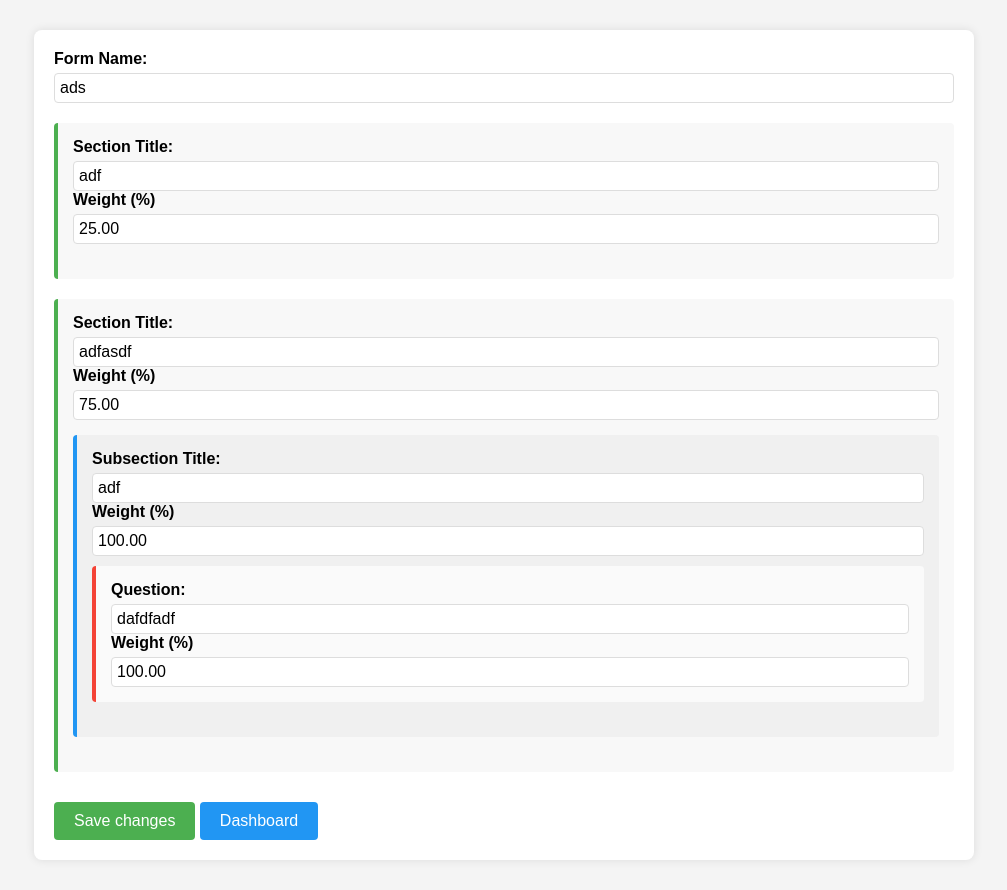
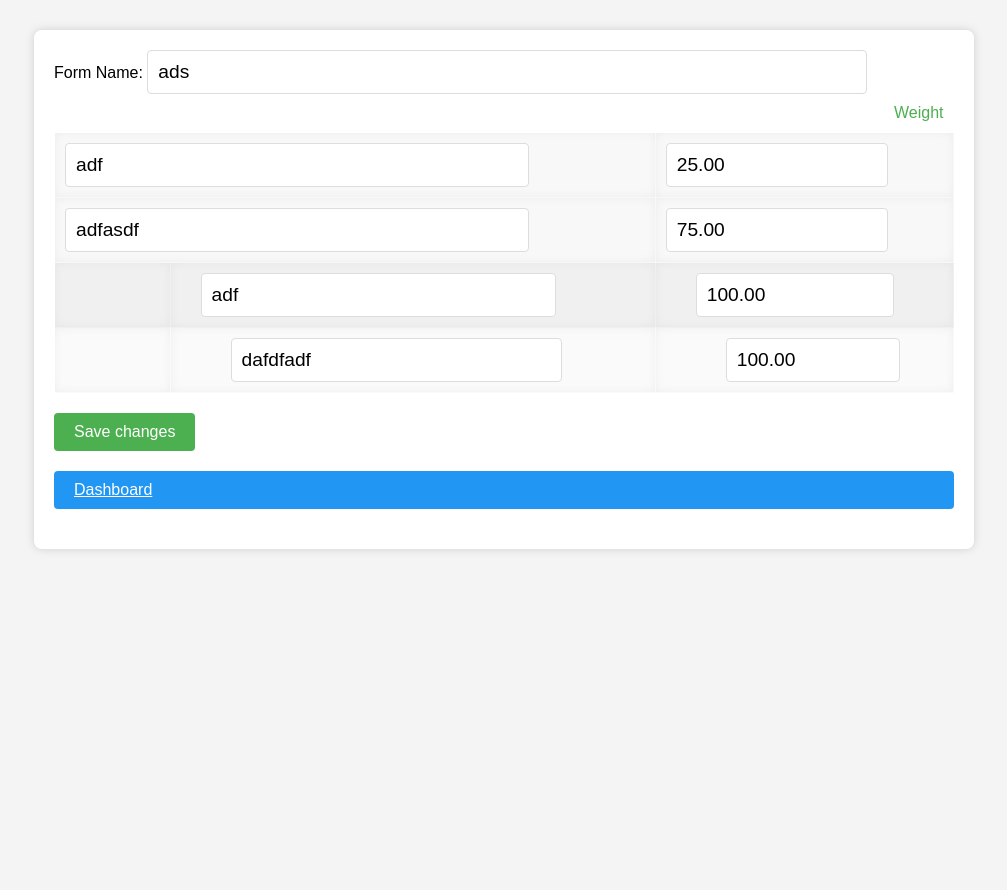
Before and after one commit to smperumalla/POCTOOL, a Django app: page /form_edit/19/ in a window 1280 px wide. Shown: the whole page, without its empty margins (136-1143 px from the left). After the commit the page ends 551 px from the top, so only its background shows below. Run offline with Django 4.2, Linux system fonts and the light colour scheme; data comes from the database, SQL or seed files in the repository; both versions use the stored data as it was after the commit.

Commit message:
weighted scoring + ui fix + export fix + visualization setup

```diff
--- a/POCScoring/formproject/formapp/static/formapp/form_edit.css
+++ b/POCScoring/formproject/formapp/static/formapp/form_edit.css
@@ -11,51 +11,73 @@ form {
     padding: 20px;
     background-color: white;
     border-radius: 8px;
-    box-shadow: 0 0 10px rgba(0, 0, 0, 0.1);
+    box-shadow: 0 0 10px rgba(0, 0, 0, 0.15);
 }
 
-div {
-    margin-bottom: 20px;
+table {
+    width: 100%;
+    border-collapse: collapse;
 }
 
-label {
-    display: block;
-    margin-bottom: 5px;
-    font-weight: bold;
+th {
+    text-align: right;
+    padding: 10px;
+    color: #4CAF50;
+    font-weight: normal;
 }
 
-input {
-    width: 100%;
-    padding: 5px;
+td {
+    padding: 10px;
+    border: 1px solid transparent;
+    transition: background-color 0.3s ease;
+}
+
+.section td {
+    background-color: #f8f8f8;
+    box-shadow: 0 0 10px rgba(0, 0, 0, 0.05) inset;
+}
+
+.section:hover td {
+    background-color: #e7e7e7;
+}
+
+.subsection td {
+    background-color: #f0f0f0;
+    padding-left: 40px; /* Increased padding */
+    box-shadow: 0 0 10px rgba(0, 0, 0, 0.05) inset;
+}
+
+.subsection:hover td {
+    background-color: #e0e0e0;
+}
+
+.question td {
+    background-color: #fafafa;
+    padding-left: 70px; /* Increased padding */
+    box-shadow: 0 0 10px rgba(0, 0, 0, 0.05) inset;
+}
+
+.question:hover td {
+    background-color: #f0f0f0;
+}
+
+input[type="text"], input[type="number"] {
+    width: 80%;
+    padding: 10px; /* Increased padding */
     border: 1px solid #ddd;
     border-radius: 4px;
-    font-size: 1em;
+    font-size: 1.2em; /* Increased font size */
+    transition: box-shadow 0.3s ease;
+    box-sizing: border-box; /* Added for full width */
 }
 
-.section {
-    border-left: 4px solid #4CAF50;
-    background-color: #f8f8f8;
-    padding: 15px;
-    border-radius: 4px;
+input[type="text"]:hover, input[type="text"]:focus, input[type="number"]:hover, input[type="number"]:focus {
+    box-shadow: 0 0 10px rgba(0, 0, 0, 0.15);
 }
 
-.subsection {
-    border-left: 4px solid #2196F3;
-    background-color: #f0f0f0;
-    margin-top: 15px;
-    padding: 15px;
-    border-radius: 4px;
-}
-
-.question {
-    border-left: 4px solid #f44336;
-    background-color: #fafafa;
-    margin-top: 10px;
-    padding: 15px;
-    border-radius: 4px;
-}
-
-button[type="submit"] {
+button[type="submit"], .btn-dashboard {
+    display: block;
+    margin: 20px 0;
     background-color: #4CAF50;
     color: white;
     padding: 10px 20px;
@@ -63,25 +85,17 @@ button[type="submit"] {
     border-radius: 4px;
     cursor: pointer;
     font-size: 1em;
+    transition: background-color 0.3s ease;
 }
 
-button[type="submit"]:hover {
+button[type="submit"]:hover, .btn-dashboard:hover {
     background-color: #45a049;
 }
 
 .btn-dashboard {
-    display: inline-block;
-    background-color: #2196F3; /* Adjust color to match your theme */
-    color: white;
-    padding: 10px 20px;
-    text-decoration: none;
-    border: none;
-    border-radius: 4px;
-    cursor: pointer;
-    font-size: 1em;
-    margin-top: 10px;
+    background-color: #2196F3;
 }
 
 .btn-dashboard:hover {
-    background-color: #1976D2; /* Adjust color for hover state */
+    background-color: #1976D2;
 }
--- a/POCScoring/formproject/formapp/templates/formapp/form_edit.html
+++ b/POCScoring/formproject/formapp/templates/formapp/form_edit.html
@@ -3,49 +3,42 @@
 {% block content %}
     <form method="POST">
         {% csrf_token %}
-        <div>
+        <div class="form-group">
             <label for="form_name">Form Name:</label>
-            <input id="form_name" type="text" name="form_name" value="{{ form.title }}">
+            <input id="form_name" type="text" name="form_name" value="{{ form.title }}" class="form-control">
         </div>
 
-        <div id="sections">
+        <table id="sections" class="table table-striped">
+            <tr>
+                <th colspan="2"></th>
+                <th>Weight</th>
+            </tr>
             {% for section in sections %}
-                <div class="section">
-                    <label for="section_{{ section.id }}">Section Title:</label>
-                    <input id="section_{{ section.id }}" type="text" name="section_{{ section.id }}" value="{{ section.title }}">
+                <tr class="section">
+                    <td colspan="2"><input id="section_{{ section.id }}" type="text" name="section_{{ section.id }}" value="{{ section.title }}" class="form-control"></td>
+                    <td><input id="section_weight_{{ section.id }}" type="number" step="0.01" min="0" max="100" name="section_weight_{{ section.id }}" value="{{ section.weight }}" class="form-control"></td>
+                </tr>
 
-                    <label for="section_weight_{{ section.id }}">Weight (%)</label>
-                    <input id="section_weight_{{ section.id }}" type="number" step="0.01" min="0" max="100" name="section_weight_{{ section.id }}" value="{{ section.weight }}">
+                {% for subsection in section.subsection_set.all %}
+                    <tr class="subsection">
+                        <td></td>
+                        <td style="padding-left: 30px;"><input id="subsection_{{ subsection.id }}" type="text" name="subsection_{{ subsection.id }}" value="{{ subsection.title }}" class="form-control"></td>
+                        <td><input id="subsection_weight_{{ subsection.id }}" type="number" step="0.01" min="0" max="100" name="subsection_weight_{{ subsection.id }}" value="{{ subsection.weight }}" class="form-control"></td>
+                    </tr>
 
-                    <div class="subsections">
-                        {% for subsection in section.subsection_set.all %}
-                            <div class="subsection">
-                                <label for="subsection_{{ subsection.id }}">Subsection Title:</label>
-                                <input id="subsection_{{ subsection.id }}" type="text" name="subsection_{{ subsection.id }}" value="{{ subsection.title }}">
+                    {% for question in subsection.question_set.all %}
+                        <tr class="question">
+                            <td></td>
+                            <td style="padding-left: 60px;"><input id="question_{{ question.id }}" type="text" name="question_{{ question.id }}" value="{{ question.text }}" class="form-control"></td>
+                            <td><input id="question_weight_{{ question.id }}" type="number" step="0.01" min="0" max="100" name="question_weight_{{ question.id }}" value="{{ question.weight }}" class="form-control"></td>
+                        </tr>
+                    {% endfor %}
+                {% endfor %}
+            {% endfor %}
+        </table>
 
-                                <label for="subsection_weight_{{ subsection.id }}">Weight (%)</label>
-                                <input id="subsection_weight_{{ subsection.id }}" type="number" step="0.01" min="0" max="100" name="subsection_weight_{{ subsection.id }}" value="{{ subsection.weight }}">
-
-                                <div class="questions">
-                                    {% for question in subsection.question_set.all %}
-                                        <div class="question">
-                                            <label for="question_{{ question.id }}">Question:</label>
-                                            <input id="question_{{ question.id }}" type="text" name="question_{{ question.id }}" value="{{ question.text }}">
-
-                                            <label for="question_weight_{{ question.id }}">Weight (%)</label>
-                                            <input id="question_weight_{{ question.id }}" type="number" step="0.01" min="0" max="100" name="question_weight_{{ question.id }}" value="{{ question.weight }}">
-                                        </div>
-                                    {% endfor %}
-                                </div>
-                            </div>
-                        {% endfor %}
-                    </div>
-                </div>
-            {% endfor %}
-        </div>
-
-        <button type="submit">Save changes</button>
-        <a href="{% url 'admin_dashboard' %}" role="button" class="btn btn-dashboard">Dashboard</a>
+        <button type="submit" class="btn btn-primary">Save changes</button>
+        <a href="{% url 'admin_dashboard' %}" role="button" class="btn btn-dashboard btn-secondary">Dashboard</a>
     </form>
 {% endblock %}
 {% block javascript %}
--- a/POCScoring/formproject/formapp/views.py
+++ b/POCScoring/formproject/formapp/views.py
@@ -6,6 +6,7 @@ from django.contrib.auth.models import User
 from django.core.exceptions import ValidationError
 from django.http import JsonResponse
 from django.views.decorators.csrf import csrf_exempt
+from django.contrib import messages
 from django.views.decorators.http import require_POST
 from django.http import JsonResponse
 import json
@@ -604,14 +605,6 @@ def import_form_from_excel(request, form_id=None):
 
 
 
-import logging
-from decimal import Decimal
-from django.shortcuts import get_object_or_404, render
-from django.contrib import messages
-from .models import Form, Section, Subsection, Question
-
-logger = logging.getLogger(__name__)  # get a logger for this module
-
 def form_edit(request, form_id):
     form = get_object_or_404(Form, id=form_id)
 
@@ -620,38 +613,53 @@ def form_edit(request, form_id):
             form.title = request.POST.get('form_name', form.title)
             form.save()
 
+            # Print all POST items
+            for key, value in request.POST.items():
+                print(f'POST item: {key} = {value}')
+
             # update existing sections, subsections, questions and weights
             for key, value in request.POST.items():
+                parts = key.split('_')
                 if key.startswith('section_') and not key.startswith('new_section_'):
-                    id = key.split('_')[1]
-                    section = get_object_or_404(Section, id=id, form=form)
-                    section.title = value
-                    weight = Decimal(request.POST.get('section_weight_' + id, section.weight))
-                    logger.info(f'Updating section {id} weight: {weight}')
-                    section.weight = weight
-                    section.save()
+                    id = parts[1] if len(parts) == 2 else "_".join(parts[1:])
+                    if id.isnumeric():
+                        section = get_object_or_404(Section, id=id, form=form)
+                        section.title = value
+                        weight_key = f'section_weight_{id}'
+                        if weight_key in request.POST:
+                            weight = Decimal(request.POST.get(weight_key, section.weight))
+                            print(f'Updating section {id} weight: {weight}')
+                            section.weight = weight
+                            section.save()
                 elif key.startswith('subsection_') and not key.startswith('new_subsection_'):
-                    id = key.split('_')[1]
-                    subsection = get_object_or_404(Subsection, id=id, section__form=form)
-                    subsection.title = value
-                    weight = Decimal(request.POST.get('subsection_weight_' + id, subsection.weight))
-                    logger.info(f'Updating subsection {id} weight: {weight}')
-                    subsection.weight = weight
-                    subsection.save()
+                    id = parts[1] if len(parts) == 2 else "_".join(parts[1:])
+                    if id.isnumeric():
+                        subsection = get_object_or_404(Subsection, id=id, section__form=form)
+                        subsection.title = value
+                        weight_key = f'subsection_weight_{id}'
+                        if weight_key in request.POST:
+                            weight = Decimal(request.POST.get(weight_key, subsection.weight))
+                            print(f'Updating subsection {id} weight: {weight}')
+                            subsection.weight = weight
+                            subsection.save()
                 elif key.startswith('question_') and not key.startswith('new_question_'):
-                    id = key.split('_')[1]
-                    question = get_object_or_404(Question, id=id, subsection__section__form=form)
-                    question.text = value
-                    weight = Decimal(request.POST.get('question_weight_' + id, question.weight))
-                    logger.info(f'Updating question {id} weight: {weight}')
-                    question.weight = weight
-                    question.save()
+                    id = parts[1] if len(parts) == 2 else "_".join(parts[1:])
+                    if id.isnumeric():
+                        question = get_object_or_404(Question, id=id, subsection__section__form=form)
+                        question.text = value
+                        weight_key = f'question_weight_{id}'
+                        if weight_key in request.POST:
+                            weight = Decimal(request.POST.get(weight_key, question.weight))
+                            print(f'Updating question {id} weight: {weight}')
+                            question.weight = weight
+                            question.save()
+
             # create new sections, subsections, questions and weights
             for key, value in request.POST.items():
                 if key.startswith('new_section_'):
                     section = Section.objects.create(title=value, form=form)
                     weight = Decimal(request.POST.get('new_section_weight_' + str(section.id), '0.0'))
-                    logger.info(f'Creating new section {section.id} with weight: {weight}')
+                    print(f'Creating new section {section.id} with weight: {weight}')
                     section.weight = weight
                     section.save()
                 elif key.startswith('new_subsection_'):
@@ -659,7 +667,7 @@ def form_edit(request, form_id):
                     section = get_object_or_404(Section, id=id, form=form)
                     subsection = Subsection.objects.create(title=value, section=section)
                     weight = Decimal(request.POST.get('new_subsection_weight_' + str(subsection.id), '0.0'))
-                    logger.info(f'Creating new subsection {subsection.id} with weight: {weight}')
+                    print(f'Creating new subsection {subsection.id} with weight: {weight}')
                     subsection.weight = weight
                     subsection.save()
                 elif key.startswith('new_question_'):
@@ -667,12 +675,13 @@ def form_edit(request, form_id):
                     subsection = get_object_or_404(Subsection, id=id, section__form=form)
                     question = Question.objects.create(text=value, subsection=subsection)
                     weight = Decimal(request.POST.get('new_question_weight_' + str(question.id), '0.0'))
-                    logger.info(f'Creating new question {question.id} with weight: {weight}')
+                    print(f'Creating new question {question.id} with weight: {weight}')
                     question.weight = weight
                     question.save()
+
             messages.success(request, 'Form updated successfully')
         except Exception as e:
-            logger.exception('Error updating form')
+            print(f'Error updating form: {str(e)}')
             messages.error(request, f'Error updating form: {str(e)}')
 
     sections = form.section_set.all()
--- a/POCScoring/formproject/formproject/settings.py
+++ b/POCScoring/formproject/formproject/settings.py
@@ -130,8 +130,8 @@ EMAIL_BACKEND = 'django.core.mail.backends.smtp.EmailBackend'
 EMAIL_HOST = 'smtp.office365.com' # this is for Outlook, use 'smtp.gmail.com' for Gmail
 EMAIL_PORT = 587
 EMAIL_USE_TLS = True
-EMAIL_HOST_USER = 'smperumalla@sonicwall.com' # your email
-EMAIL_HOST_PASSWORD = 'SNWL@Sp87769' # your email password
+EMAIL_HOST_USER = 'test@sonicwall.com' # your email
+EMAIL_HOST_PASSWORD = 'inputtestpassword' # your email password
 DEFAULT_FROM_EMAIL = EMAIL_HOST_USER
 
 #...
```
Also changed, not shown: POCScoring/formproject/formapp/static/formapp/assignment_detail.css (+56 -33 lines), POCScoring/formproject/formapp/static/formapp/form_completion.css (+54 -56 lines), POCScoring/formproject/formapp/templates/formapp/assignment_detail.html (+27 -19 lines), POCScoring/formproject/formapp/templates/formapp/form_completion.html (+35 -25 lines), POCScoring/formproject/db.sqlite3.
